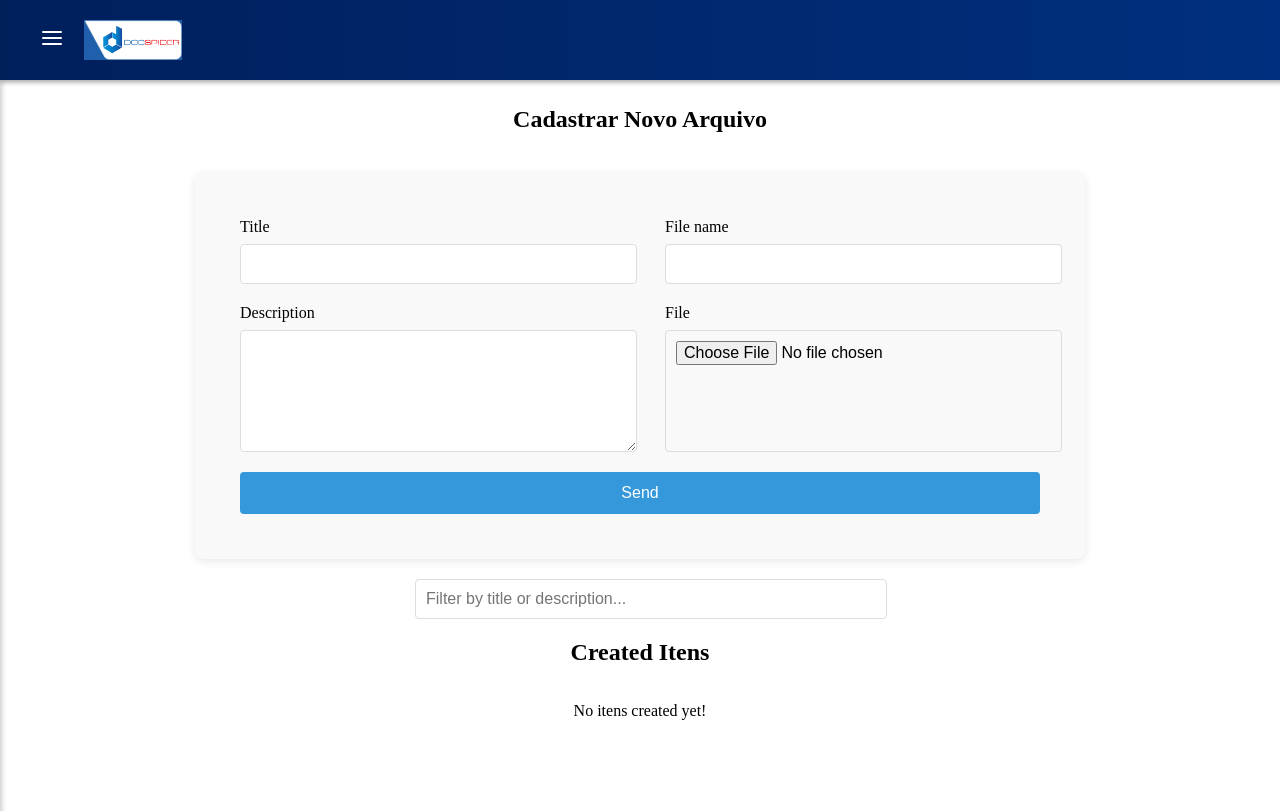
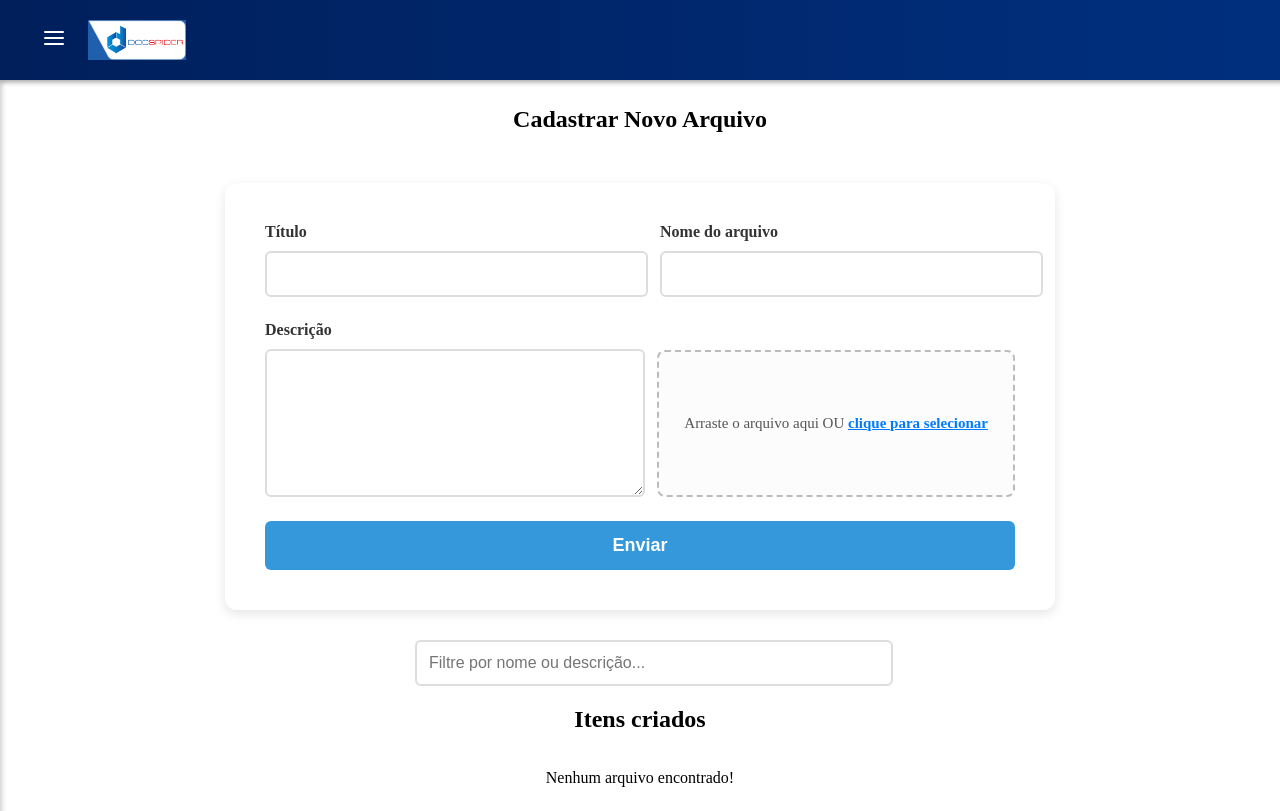
Before and after one commit to Lucaswillians/drop-zone, a React (Vite) app: page /documents in a window 1280 px wide. Built offline with nearby package versions, Linux system fonts and the light colour scheme.

Commit message:
feat: alterando idioma

```diff
--- a/src/components/Card/index.tsx
+++ b/src/components/Card/index.tsx
@@ -102,8 +102,8 @@ const Card: React.FC<CardProps> = ({ titulo, descricao, nomeArquivo, arquivo, da
         <HiOutlineDotsVertical onClick={handleMenuToggle} className="menu-button" />
         {showMenu && (
           <div className="menu">
-            <button onClick={handleEditToggle}>{isEditing ? 'Save' : 'Edit'}</button>
-            <button onClick={onDelete}>Delete</button>
+            <button onClick={handleEditToggle}>{isEditing ? 'Salvar' : 'Editar'}</button>
+            <button onClick={onDelete}>Deletar</button>
           </div>
         )}
       </div>
--- a/src/components/Form/Form.css
+++ b/src/components/Form/Form.css
@@ -1,19 +1,19 @@
 form {
   display: flex;
   flex-direction: column;
-  gap: 20px;
+  gap: 24px;
   width: 100%;
-  max-width: 800px;
-  margin: 20px auto;
-  padding: 45px;
-  background-color: #f9f9f9;
-  border-radius: 8px;
-  box-shadow: 0 2px 10px rgba(0, 0, 0, 0.1);
+  max-width: 750px;
+  margin: 30px auto;
+  padding: 40px;
+  background: #ffffff;
+  border-radius: 12px;
+  box-shadow: 0 4px 12px rgba(0, 0, 0, 0.1);
 }
 
 .form-row {
   display: flex;
-  gap: 50px;
+  gap: 40px;
   width: 100%;
 }
 
@@ -21,52 +21,97 @@ form {
   flex: 1;
   display: flex;
   flex-direction: column;
-  gap: 8px;
+  gap: 10px;
+}
+
+label {
+  font-size: 16px;
+  font-weight: 600;
+  color: #333;
 }
 
 input,
 textarea {
-  padding: 10px;
+  padding: 12px;
   font-size: 16px;
-  border: 1px solid #ddd;
-  border-radius: 4px;
+  border: 2px solid #ddd;
+  border-radius: 6px;
   width: 100%;
+  transition: border-color 0.3s ease;
 }
 
-.form-row .form-input {
-  flex: 1;
+input:focus,
+textarea:focus {
+  border-color: #3498db;
+  outline: none;
 }
 
 textarea {
   resize: vertical;
-  min-height: 100px;
+  min-height: 120px;
 }
 
+/* Botão */
 button {
-  padding: 12px 20px;
-  font-size: 16px;
+  padding: 14px 22px;
+  font-size: 18px;
+  font-weight: 600;
   background-color: #3498db;
   color: white;
   border: none;
-  border-radius: 4px;
+  border-radius: 6px;
   cursor: pointer;
+  transition: background 0.3s ease;
 }
 
-send:hover {
+.send:hover {
   background-color: #2980b9;
+}
+
+.drop-area {
+  border: 2px dashed #bbb;
+  padding: 25px;
+  text-align: center;
+  cursor: pointer;
+  background: #fcfcfc;
+  border-radius: 8px;
+  transition: background-color 0.3s ease, border-color 0.3s ease;
+  display: flex;
+  align-items: center;
+  justify-content: center;
+  height: 93px;
+  margin-top: 29px;
+}
+
+.drop-area.active {
+  background-color: #e3f2fd;
+  border-color: #42a5f5;
+}
+
+.drop-area p {
+  font-size: 15px;
+  color: #555;
+}
+
+.drop-area .click-text {
+  color: #007bff;
+  font-weight: 600;
+  text-decoration: underline;
 }
 
 @media (max-width: 768px) {
   form {
-    width: 100%;
+    width: 90%;
+    padding: 30px;
   }
 
   .form-row {
     flex-direction: column;
-    gap: 10px;
+    gap: 15px;
   }
 
-  .form-row .form-input {
-    width: 100%;
+  .drop-area {
+    padding: 20px;
+    min-height: 100px;
   }
 }
--- a/src/components/Form/index.tsx
+++ b/src/components/Form/index.tsx
@@ -22,6 +22,7 @@ const Form: React.FC<FormProps> = ({ onSave, initialData }) => {
   });
 
   const fileInputRef = useRef<HTMLInputElement | null>(null);
+  const [dragActive, setDragActive] = useState(false);
 
   useEffect(() => {
     if (initialData) {
@@ -37,15 +38,35 @@ const Form: React.FC<FormProps> = ({ onSave, initialData }) => {
     }));
   };
 
-  const handleFileChange = (e: React.ChangeEvent<HTMLInputElement>) => {
-    if (e.target.files) {
-      const file = e.target.files[0];
+  const handleFileChange = (file: File | null) => {
+    if (file) {
       setFormData((prev) => ({
         ...prev,
         arquivo: file,
         nomeArquivo: file.name,
       }));
     }
+  };
+
+  const handleDragOver = (e: React.DragEvent) => {
+    e.preventDefault();
+    setDragActive(true);
+  };
+
+  const handleDragLeave = () => {
+    setDragActive(false);
+  };
+
+  const handleDrop = (e: React.DragEvent) => {
+    e.preventDefault();
+    setDragActive(false);
+    if (e.dataTransfer.files.length > 0) {
+      handleFileChange(e.dataTransfer.files[0]);
+    }
+  };
+
+  const handleClick = () => {
+    fileInputRef.current?.click();
   };
 
   const handleSubmit = (e: React.FormEvent) => {
@@ -68,7 +89,7 @@ const Form: React.FC<FormProps> = ({ onSave, initialData }) => {
     <form onSubmit={handleSubmit}>
       <div className="form-row">
         <div className="form-field">
-          <label htmlFor="titulo">Title</label>
+          <label htmlFor="titulo">Título</label>
           <input
             className="form-input"
             type="text"
@@ -80,7 +101,7 @@ const Form: React.FC<FormProps> = ({ onSave, initialData }) => {
           />
         </div>
         <div className="form-field">
-          <label htmlFor="nomeArquivo">File name</label>
+          <label htmlFor="nomeArquivo">Nome do arquivo</label>
           <input
             className="form-input"
             type="text"
@@ -95,7 +116,7 @@ const Form: React.FC<FormProps> = ({ onSave, initialData }) => {
 
       <div className="form-row">
         <div className="form-field">
-          <label htmlFor="descricao">Description</label>
+          <label htmlFor="descricao">Descrição</label>
           <textarea
             className="form-input"
             id="descricao"
@@ -106,21 +127,31 @@ const Form: React.FC<FormProps> = ({ onSave, initialData }) => {
           />
         </div>
 
-        <div className="form-field">
-          <label htmlFor="arquivo">File</label>
+        <div
+          className={`drop-area ${dragActive ? 'active' : ''}`}
+          onDragOver={handleDragOver}
+          onDragLeave={handleDragLeave}
+          onDrop={handleDrop}
+          onClick={handleClick}
+        >
+          {formData.arquivo ? (
+            <p>📁 {formData.arquivo.name}</p>
+          ) : (
+            <p>Arraste o arquivo aqui OU <span className="click-text">clique para selecionar</span></p>
+          )}
           <input
-            className="form-input"
             type="file"
             id="arquivo"
             name="arquivo"
             accept=".exe,.zip,.bat,.pdf"
-            onChange={handleFileChange}
+            onChange={(e) => handleFileChange(e.target.files ? e.target.files[0] : null)}
             ref={fileInputRef}
+            hidden
           />
         </div>
       </div>
 
-      <button className='send' type="submit">Send</button>
+      <button className='send' type="submit">Enviar</button>
     </form>
   );
 };
--- a/src/pages/Documents/index.tsx
+++ b/src/pages/Documents/index.tsx
@@ -70,13 +70,13 @@ const Documents: React.FC = () => {
           type="text"
           value={filterText}
           onChange={(e) => setFilterText(e.target.value)}
-          placeholder="Filter by title or description..."
+          placeholder="Filtre por nome ou descrição..."
           className="filter-input"
         />
       </div>
 
       <div className="cards-container">
-        <h2>Created Itens</h2>
+        <h2>Itens criados</h2>
         {filteredItems.length > 0 ? (
           <>
             <div className="cards-list">
@@ -109,7 +109,7 @@ const Documents: React.FC = () => {
             </div>
           </>
         ) : (
-          <p>No itens created yet!</p>
+          <p>Nenhum arquivo encontrado!</p>
         )}
       </div>
     </div>
```
